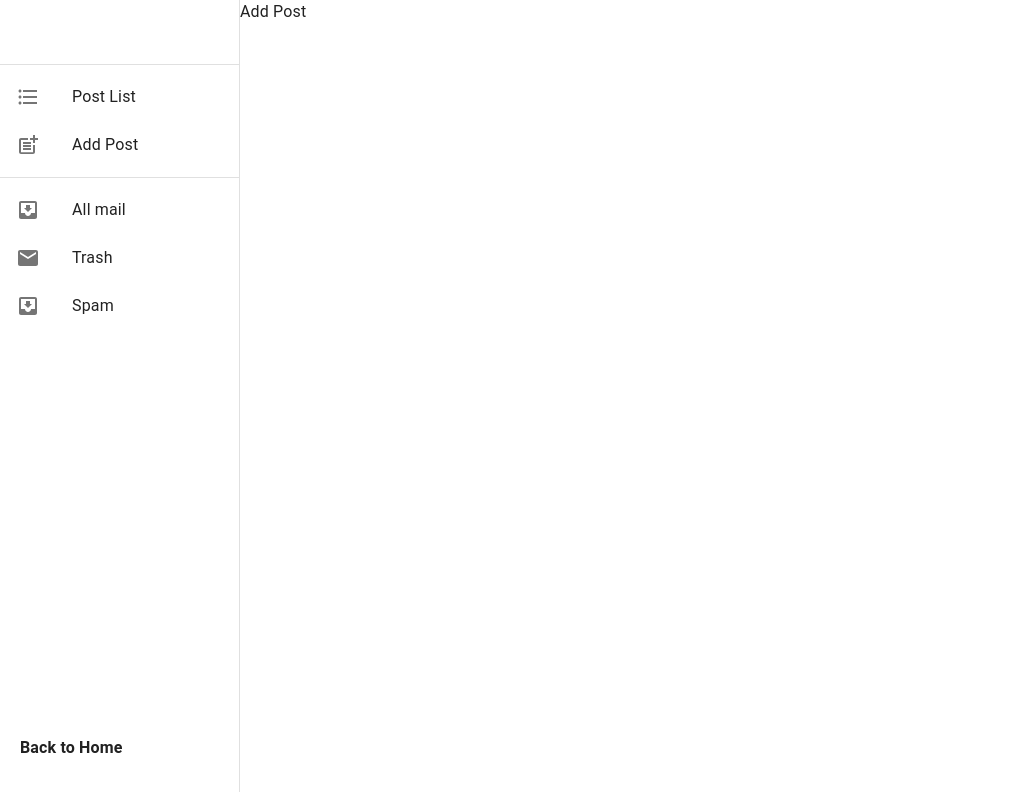
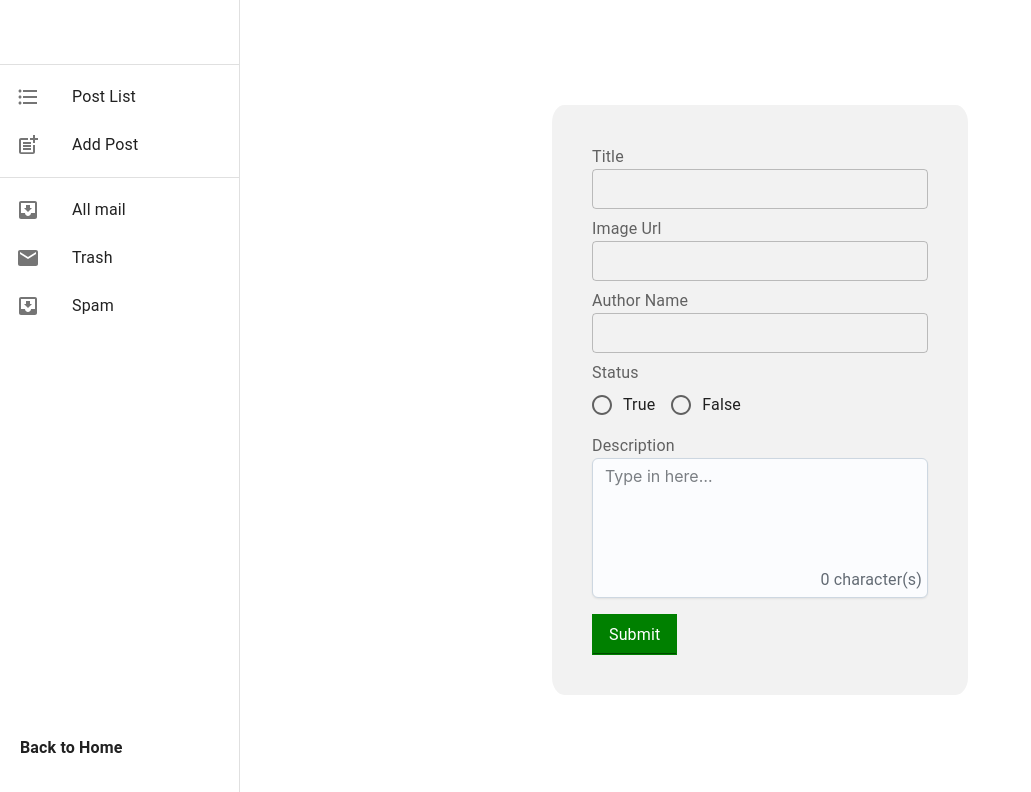
Before and after one commit to azalamin/simple-blog, a React (Create React App) app: page /dashboard/add-post in a window 1280 px wide. Shown: the top 792 px of the page, without its empty margins (0-1031 px from the left). Built offline with nearby package versions, Linux system fonts and the light colour scheme.

Commit message:
product upload done

```diff
--- a/package.json
+++ b/package.json
@@ -7,6 +7,7 @@
     "@emotion/styled": "^11.11.0",
     "@fontsource/roboto": "^5.0.8",
     "@mui/icons-material": "^5.14.8",
+    "@mui/joy": "^5.0.0-beta.5",
     "@mui/material": "^5.14.8",
     "@mui/styled-engine-sc": "^5.14.8",
     "@redux-devtools/extension": "^3.2.5",
@@ -17,6 +18,7 @@
     "match-sorter": "^6.3.1",
     "react": "^18.2.0",
     "react-dom": "^18.2.0",
+    "react-hook-form": "^7.46.1",
     "react-redux": "^8.1.2",
     "react-router-dom": "^6.15.0",
     "react-scripts": "5.0.1",
--- a/src/pages/Dashboard/AddPost.js
+++ b/src/pages/Dashboard/AddPost.js
@@ -1,10 +1,99 @@
-import React from 'react';
+import Textarea from '@mui/joy/Textarea';
+import { Box, FormControl, FormControlLabel, FormLabel, Input, OutlinedInput, Radio, RadioGroup, Typography } from '@mui/material';
+import React, { useState } from 'react';
+import { useForm } from 'react-hook-form';
+import { useDispatch } from 'react-redux';
+import addPostServer from '../../redux/thunk/addPostServer';
 
 const AddPost = () => {
+    const [text, setText] = useState('');
+    const { register, handleSubmit, reset } = useForm()
+    const dispatch = useDispatch();
+    const onSubmit = (data) => {
+        dispatch(addPostServer(data))
+        reset()
+        setText('')
+    }
+
     return (
-        <div>
-            Add Post
-        </div>
+        <Box display='flex' justifyContent='center' alignItems='center' height='100vh' width='100%'>
+            <Box width='40%' bgcolor='#f2f2f2' padding={5} borderRadius='3%'>
+                <form onSubmit={handleSubmit(onSubmit)}>
+                    <Box >
+                        <Box>
+                            <FormLabel htmlFor='title'>Title</FormLabel>
+                        </Box>
+                        <OutlinedInput {...register("title", { required: true })} sx={{
+                            width: '100%',
+                            height: '40px'
+                        }} id='title' />
+                    </Box>
+                    <Box marginTop={1}>
+                        <Box>
+                            <FormLabel htmlFor='image'>Image Url</FormLabel>
+                        </Box>
+                        <OutlinedInput {...register("image", { required: true })} sx={{
+                            width: '100%',
+                            padding: '0px',
+                            height: '40px'
+                        }} id='image' />
+                    </Box>
+                    <Box marginTop={1}>
+                        <Box>
+                            <FormLabel htmlFor='author'>Author Name</FormLabel>
+                        </Box>
+                        <OutlinedInput {...register("author", { required: true })} sx={{
+                            width: '100%',
+                            height: '40px'
+                        }} id='author' />
+                    </Box>
+                    <Box marginTop={1}>
+                        <FormControl>
+                            <FormLabel id="demo-row-radio-buttons-group-label">Status</FormLabel>
+                            <RadioGroup
+                                row
+                                aria-labelledby="demo-row-radio-buttons-group-label"
+                                name="row-radio-buttons-group"
+                            >
+                                <FormControlLabel value="true" control={<Radio {...register("status")} />} label="True" />
+                                <FormControlLabel value="false" control={<Radio {...register("status")} />} label="False" />
+                            </RadioGroup>
+                        </FormControl>
+                    </Box>
+                    <Box marginTop={1}>
+                        <Box>
+                            <FormLabel htmlFor='author'>Description</FormLabel>
+                        </Box>
+                        <Textarea
+                            {...register("description")}
+                            placeholder="Type in here…"
+                            value={text}
+                            onChange={(event) => setText(event.target.value)}
+                            minRows={4}
+                            maxRows={7}
+                            endDecorator={
+                                <Typography level="body-xs" sx={{ ml: 'auto' }}>
+                                    {text.length} character(s)
+                                </Typography>
+                            }
+                            sx={{ minWidth: 100 }}
+                        />
+                    </Box>
+                    <Box marginTop={2}>
+                        <Input type='submit' sx={{
+                            bgcolor: 'green',
+                            color: 'white',
+                            padding: '0.2rem 1rem',
+                            border: '1px solid green',
+                            ":hover": {
+                                color: 'black',
+                                background: '#2e7d327d',
+                            }
+                        }} variant='outlined' color='success'>Add Post</Input>
+                    </Box>
+                </form>
+            </Box>
+        </Box>
     );
 };
 
--- a/src/pages/Main/Home.js
+++ b/src/pages/Main/Home.js
@@ -18,8 +18,8 @@ const Home = () => {
                 Latest Post
             </Typography>
             <Grid container gap={2}>
-                {posts.map(post => <Grid item md={3.8} justifyContent='center' >
-                    <PostCard key={post._id} post={post} />
+                {posts.map(post => <Grid key={post._id} item md={3.8} justifyContent='center' >
+                    <PostCard post={post} />
                 </Grid>)}
             </Grid>
         </Box>
--- a/src/redux/actions/postAction.js
+++ b/src/redux/actions/postAction.js
@@ -5,9 +5,8 @@ export const loadPost = (data) => ({
     payload: data
 })
 
-export const addPost = (post) => ({
+export const addPost = () => ({
     type: ADD_POST,
-    payload: post,
 });
 
 export const removePost = (id) => ({
--- a/src/redux/reducers/postReducer.js
+++ b/src/redux/reducers/postReducer.js
@@ -1,4 +1,4 @@
-import { DELETE_POST, LOAD_POST } from '../actionTypes/actionTypes';
+import { ADD_POST, DELETE_POST, LOAD_POST } from '../actionTypes/actionTypes';
 
 const initialState = {
     posts: [],
@@ -11,6 +11,10 @@ const postReducer = (state = initialState, action) => {
                 ...state,
                 posts: action.payload,
             };
+        case ADD_POST:
+            return {
+                ...state,
+            };
         case DELETE_POST:
             return {
                 ...state,
--- /dev/null
+++ b/src/redux/thunk/addPostServer.js
@@ -0,0 +1,21 @@
+import { addPost } from '../actions/postAction';
+
+const addPostServer = (post) => {
+    return async (dispatch, getState) => {
+        const res = await fetch('http://localhost:5000/posts', {
+            method: 'POST',
+            body: JSON.stringify(post),
+            headers: {
+                'content-type': 'application/json'
+            }
+        })
+        const data = await res.json();
+
+        if (data.acknowledged) {
+            dispatch(addPost())
+        }
+    }
+
+}
+
+export default addPostServer
```
Also changed, not shown: 1 other file (tests, documents, lock files or other folders).
